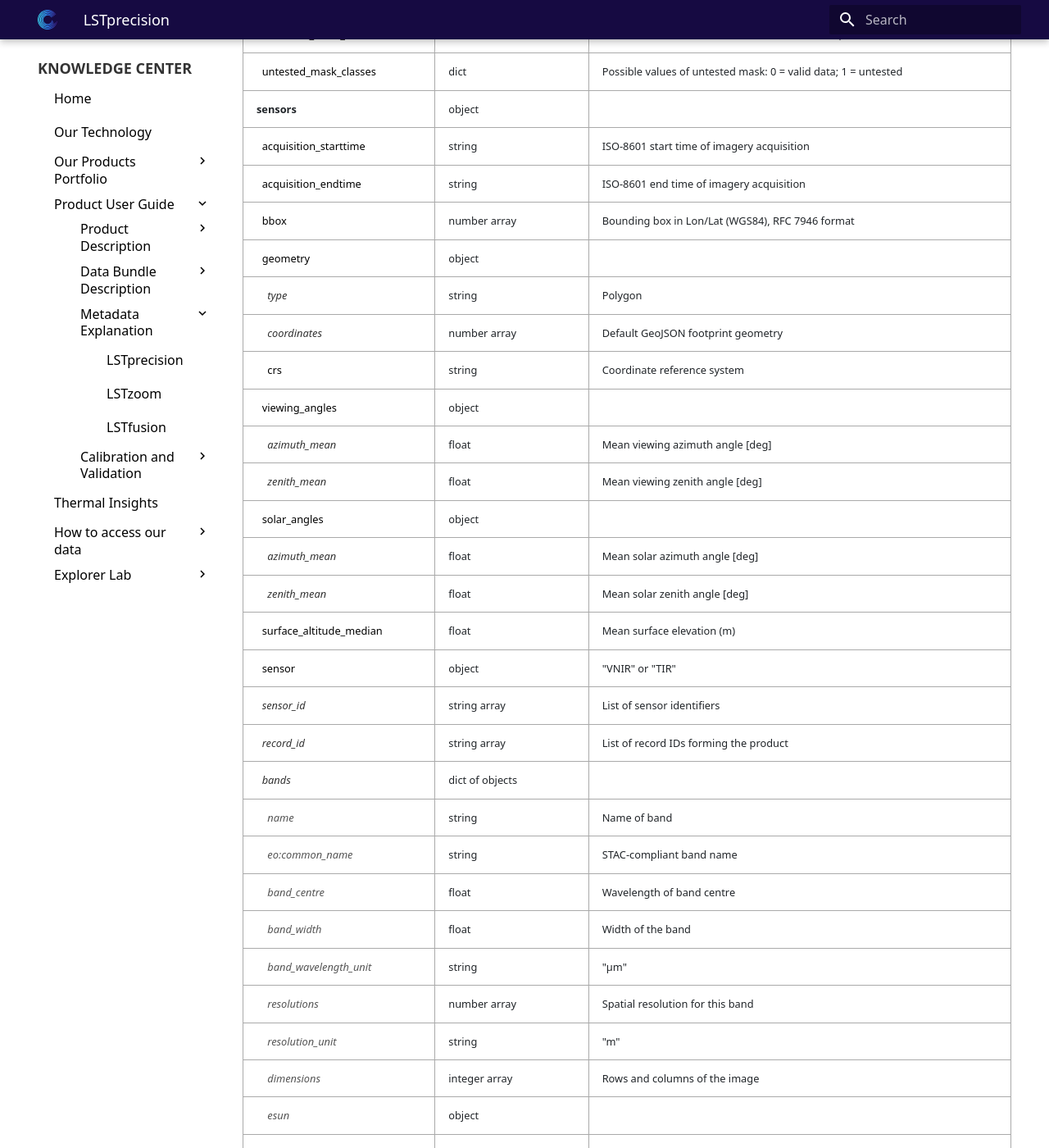
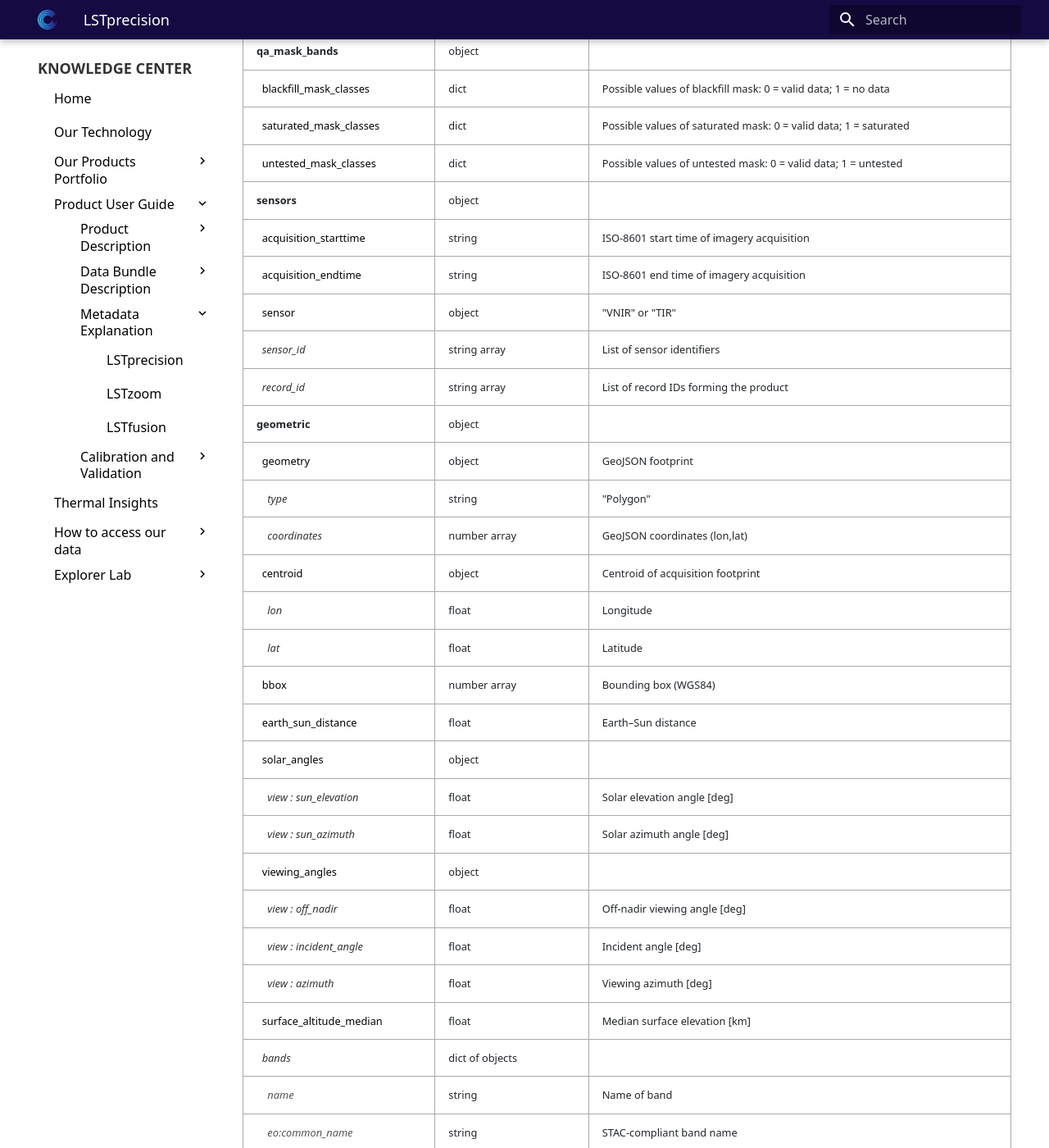
Before and after one commit to constellr/product-lst, an MkDocs documentation site: the page built from docs/LST-precision-metadata.md, in a window 1280 px wide and 1400 px high, scrolled down 1399 px. Shown: the whole window at 82% size. Built offline with MkDocs 1.6.1 and Material for MkDocs 9.7.7, drawn with Linux system fonts in a browser that asks for light colours; the version menu is left out; some of the changed text lies outside the part shown.

Commit message:
Metadata changes for LSTprecision

```diff
--- a/docs/LST-precision-metadata.md
+++ b/docs/LST-precision-metadata.md
@@ -1,4 +1,5 @@
 # LSTprecision Metadata
+
 
 This page describes the metadata file used for L2A products.
 
@@ -28,6 +29,9 @@
   </tr>
 
   <!-- product-level keys -->
+  <tr><td class="level-1">aoi_cloud_cover</td><td>float</td><td>AOI cloud cover percentage</td></tr>
+  <tr><td class="level-1">day_flag</td><td>bool</td><td>True if daytime acquisition</td></tr>
+  <tr><td class="level-1">cloud_cover_computed</td><td>bool</td><td>Indicates if cloud cover was computed</td></tr>
   <tr><td class="level-1">product_id</td><td>string</td><td>The name of this product</td></tr>
   <tr><td class="level-1">platform</td><td>string</td><td>The name of the spacecraft (e.g. SBA01)</td></tr>
   <tr><td class="level-1">product_type</td><td>string</td><td>"L2"</td></tr>
@@ -35,7 +39,7 @@
   <tr><td class="level-1">processing_scenario</td><td>string</td><td>"NRT" or "RPR"</td></tr>
   <tr><td class="level-1">acquisition_id</td><td>string</td><td>Location and time of acquisition</td></tr>
   <tr><td class="level-1">acquisition_datetime</td><td>string</td><td>Date and time of the acquisition, ISO 8601 format at UTC time</td></tr>
-  <tr><td class="level-1">processing_time</td><td>string</td><td>ISO-8601 string indicating start time of imagery processing</td></tr>
+  <tr><td class="level-1">processing_time</td><td>string</td><td>Processing start time in ISO 8601 UTC format (e.g. 2026-01-14T14:12:48.694957Z)</td></tr>
   <tr><td class="level-1">parent_product_key</td><td>string</td><td> </td></tr>
   <tr><td class="level-1">link</td><td>string</td><td><a href= "https://constellr.github.io/product-lst/Technical-specification/"> URL with complementary documentation and data access info</a></td></tr>
   <tr><td class="level-1">source</td><td>string</td><td>"constellr"</td></tr>
@@ -43,20 +47,20 @@
   <tr><td class="level-1">atmospheric_data_source</td><td>string</td><td>"ERA5" or "CAMS_forecast"</td></tr>
   <tr><td class="level-1">elevation_data_source</td><td>string</td><td>DEM used for geometric/topographic correction (usually "COPERNICUS GLO30")</td></tr>
   <tr><td class="level-1">aerosol_model</td><td>string</td><td>"RURAL"</td></tr>
-  <tr><td class="level-1">earth_sun_distance</td><td>float</td><td>Earth–Sun distance for irradiance correction factors</td></tr>
+
   <tr><td class="level-1">thick_cloud_percentage</td><td>float</td><td>Percentage of pixels covered by thick clouds</td></tr>
   <tr><td class="level-1">thin_cloud_percentage</td><td>float</td><td>Percentage of pixels covered by thin clouds</td></tr>
   <tr><td class="level-1">cloud_shadow_percentage</td><td>float</td><td>Percentage of pixels affected by cloud shadows</td></tr>
 
   <!-- mask_arrays -->
-  <tr><td class="level-1">scl_masks_bands</td><td>object</td><td></td></tr>
+  <tr><td class="level-1">scl_mask_bands</td><td>object</td><td></td></tr>
   <tr><td class="level-2">&nbsp;&nbsp;cloud_mask_classes</td><td>dict</td><td>Possible values of cloud mask: 0 = clear; 1 = thick; 2 = thin; 3 = shadow </td></tr>
   <tr><td class="level-2">&nbsp;&nbsp;castshadow_mask_classes</td><td>dict</td><td>Possible values of cast-shadow mask: 0 = clear; 1 = castshadow</td></tr>
   <tr><td class="level-2">&nbsp;&nbsp;landwater_mask_classes</td><td>dict</td><td>Possible values of land/water mask: 0 = land; 1 = water</td></tr>
   <tr><td class="level-2">&nbsp;&nbsp;static_landwater_mask_classes</td><td>dict</td><td>Possible values of land/water mask: 0 = land; 1 = water</td></tr>
 
   <!-- qa mask arrays -->
-  <tr><td class="level-1">qa_masks_bands</td><td>object</td><td></td></tr>
+  <tr><td class="level-1">qa_mask_bands</td><td>object</td><td></td></tr>
   <tr><td class="level-2">&nbsp;&nbsp;blackfill_mask_classes</td><td>dict</td><td>Possible values of blackfill mask: 0 = valid data; 1 = no data </td></tr>
   <tr><td class="level-2">&nbsp;&nbsp;saturated_mask_classes</td><td>dict</td><td>Possible values of saturated mask: 0 = valid data; 1 = saturated </td></tr>
   <tr><td class="level-2">&nbsp;&nbsp;untested_mask_classes</td><td>dict</td><td>Possible values of untested mask: 0 = valid data; 1 = untested </td></tr>
@@ -65,21 +69,36 @@
   <tr><td class="level-1">sensors</td><td>object</td><td></td></tr>
   <tr><td class="level-2">&nbsp;&nbsp;acquisition_starttime</td><td>string</td><td>ISO-8601 start time of imagery acquisition</td></tr>
   <tr><td class="level-2">&nbsp;&nbsp;acquisition_endtime</td><td>string</td><td>ISO-8601 end time of imagery acquisition</td></tr>
-  <tr><td class="level-2">&nbsp;&nbsp;bbox</td><td>number array</td><td>Bounding box in Lon/Lat (WGS84), RFC 7946 format</td></tr>
-  <tr><td class="level-2">&nbsp;&nbsp;geometry</td><td>object</td><td></td></tr>
-  <tr><td class="level-3">&nbsp;&nbsp;&nbsp;&nbsp;type</td><td>string</td><td>Polygon</td></tr>
-  <tr><td class="level-3">&nbsp;&nbsp;&nbsp;&nbsp;coordinates</td><td>number array</td><td>Default GeoJSON footprint geometry</td></tr>
-  <tr><td class="level-2">&nbsp;&nbsp;&nbsp;&nbsp;crs</td><td>string</td><td>Coordinate reference system</td></tr>
-  <tr><td class="level-2">&nbsp;&nbsp;viewing_angles</td><td>object</td><td></td></tr>
-  <tr><td class="level-3">&nbsp;&nbsp;&nbsp;&nbsp;azimuth_mean</td><td>float</td><td>Mean viewing azimuth angle [deg]</td></tr>
-  <tr><td class="level-3">&nbsp;&nbsp;&nbsp;&nbsp;zenith_mean</td><td>float</td><td>Mean viewing zenith angle [deg]</td></tr>
-  <tr><td class="level-2">&nbsp;&nbsp;solar_angles</td><td>object</td><td></td></tr>
-  <tr><td class="level-3">&nbsp;&nbsp;&nbsp;&nbsp;azimuth_mean</td><td>float</td><td>Mean solar azimuth angle [deg]</td></tr>
-  <tr><td class="level-3">&nbsp;&nbsp;&nbsp;&nbsp;zenith_mean</td><td>float</td><td>Mean solar zenith angle [deg]</td></tr>
-  <tr><td class="level-2">&nbsp;&nbsp;surface_altitude_median</td><td>float</td><td>Mean surface elevation (m)</td></tr>
   <tr><td class="level-2">&nbsp;&nbsp;sensor</td><td>object</td><td>"VNIR" or "TIR"</td></tr>
   <tr><td class="level-3">&nbsp;&nbsp;sensor_id</td><td>string array</td><td>List of sensor identifiers</td></tr>
   <tr><td class="level-3">&nbsp;&nbsp;record_id</td><td>string array</td><td>List of record IDs forming the product</td></tr>
+
+  <!-- geometric -->
+<tr><td class="level-1">geometric</td><td>object</td><td></td></tr>
+
+<tr><td class="level-2">&nbsp;&nbsp;geometry</td><td>object</td><td>GeoJSON footprint</td></tr>
+<tr><td class="level-3">&nbsp;&nbsp;&nbsp;&nbsp;type</td><td>string</td><td>"Polygon"</td></tr>
+<tr><td class="level-3">&nbsp;&nbsp;&nbsp;&nbsp;coordinates</td><td>number array</td><td>GeoJSON coordinates (lon,lat)</td></tr>
+
+<tr><td class="level-2">&nbsp;&nbsp;centroid</td><td>object</td><td>Centroid of acquisition footprint</td></tr>
+<tr><td class="level-3">&nbsp;&nbsp;&nbsp;&nbsp;lon</td><td>float</td><td>Longitude</td></tr>
+<tr><td class="level-3">&nbsp;&nbsp;&nbsp;&nbsp;lat</td><td>float</td><td>Latitude</td></tr>
+
+<tr><td class="level-2">&nbsp;&nbsp;bbox</td><td>number array</td><td>Bounding box (WGS84)</td></tr>
+<tr><td class="level-2">&nbsp;&nbsp;earth_sun_distance</td><td>float</td><td>Earth–Sun distance</td></tr>
+
+<tr><td class="level-2">&nbsp;&nbsp;solar_angles</td><td>object</td><td></td></tr>
+<tr><td class="level-3">&nbsp;&nbsp;&nbsp;&nbsp;view : sun_elevation</td><td>float</td><td>Solar elevation angle [deg]</td></tr>
+<tr><td class="level-3">&nbsp;&nbsp;&nbsp;&nbsp;view : sun_azimuth</td><td>float</td><td>Solar azimuth angle [deg]</td></tr>
+
+<tr><td class="level-2">&nbsp;&nbsp;viewing_angles</td><td>object</td><td></td></tr>
+<tr><td class="level-3">&nbsp;&nbsp;&nbsp;&nbsp;view : off_nadir</td><td>float</td><td>Off-nadir viewing angle [deg]</td></tr>
+<tr><td class="level-3">&nbsp;&nbsp;&nbsp;&nbsp;view : incident_angle</td><td>float</td><td>Incident angle [deg]</td></tr>
+<tr><td class="level-3">&nbsp;&nbsp;&nbsp;&nbsp;view : azimuth</td><td>float</td><td>Viewing azimuth [deg]</td></tr>
+
+<tr><td class="level-2">&nbsp;&nbsp;surface_altitude_median</td><td>float</td><td>Median surface elevation [km]</td></tr>
+
+
 
   <!-- bands -->
   <tr><td class="level-3">&nbsp;&nbsp;bands</td><td>dict of objects</td><td></td></tr>
@@ -87,9 +106,9 @@
   <tr><td class="level-4">&nbsp;&nbsp;&nbsp;&nbsp;eo:common_name</td><td>string</td><td>STAC-compliant band name</td></tr>
   <tr><td class="level-4">&nbsp;&nbsp;&nbsp;&nbsp;band_centre</td><td>float</td><td>Wavelength of band centre</td></tr>
   <tr><td class="level-4">&nbsp;&nbsp;&nbsp;&nbsp;band_width</td><td>float</td><td>Width of the band</td></tr>
-  <tr><td class="level-4">&nbsp;&nbsp;&nbsp;&nbsp;band_wavelength_unit</td><td>string</td><td>"µm"</td></tr>
+  <tr><td class="level-4">&nbsp;&nbsp;&nbsp;&nbsp;band_wavelength_unit</td><td>string</td><td>µm</td></tr>
   <tr><td class="level-4">&nbsp;&nbsp;&nbsp;&nbsp;resolutions</td><td>number array</td><td>Spatial resolution for this band</td></tr>
-  <tr><td class="level-4">&nbsp;&nbsp;&nbsp;&nbsp;resolution_unit</td><td>string</td><td>"m"</td></tr>
+  <tr><td class="level-4">&nbsp;&nbsp;&nbsp;&nbsp;resolution_unit</td><td>string</td><td>m</td></tr>
   <tr><td class="level-4">&nbsp;&nbsp;&nbsp;&nbsp;dimensions</td><td>integer array</td><td>Rows and columns of the image</td></tr>
 
   <!-- esun -->
@@ -113,35 +132,35 @@
   <tr><td class="level-2">&nbsp;&nbsp;VNIR</td><td>object</td><td></td></tr>
   <tr><td class="level-3">&nbsp;&nbsp;&nbsp;&nbsp;sensor_id</td><td>string array</td><td>List of sensor identifiers</td></tr>
   <tr><td class="level-3">&nbsp;&nbsp;&nbsp;&nbsp;TCO3</td><td>float</td><td>Total ozone column (DU)</td></tr>
-  <tr><td class="level-3">&nbsp;&nbsp;&nbsp;&nbsp;TCO3_unit</td><td>string</td><td>"Dobson Unit"</td></tr>
+  <tr><td class="level-3">&nbsp;&nbsp;&nbsp;&nbsp;TCO3_unit</td><td>string</td><td>Dobson Unit</td></tr>
   <tr><td class="level-3">&nbsp;&nbsp;&nbsp;&nbsp;TCO3_source</td><td>string</td><td>"CAMS_fc" / "ERA5"</td></tr>
 
   <!-- AOT -->
   <tr><td class="level-3">&nbsp;&nbsp;&nbsp;&nbsp;AOT</td><td>object</td><td></td></tr>
   <tr><td class="level-4">&nbsp;&nbsp;&nbsp;&nbsp;&nbsp;&nbsp;AOT_median</td><td>float</td><td>Median AOT value used to retrieve SRs</td></tr>
-  <tr><td class="level-4">&nbsp;&nbsp;&nbsp;&nbsp;&nbsp;&nbsp;AOT_unit</td><td>string</td><td>"1"</td></tr>
   <tr><td class="level-4">&nbsp;&nbsp;&nbsp;&nbsp;&nbsp;&nbsp;AOT_source</td><td>string</td><td>Source ("constellr_DDV" or "CAMS_fc")</td></tr>
   <tr><td class="level-4">&nbsp;&nbsp;&nbsp;&nbsp;&nbsp;&nbsp;DDV_percentage</td><td>float</td><td>% of DDV(S) pixels (NA if source is "CAMS_fc")</td></tr>
-  <tr><td class="level-4">&nbsp;&nbsp;&nbsp;&nbsp;&nbsp;&nbsp;AOT_file_id</td><td>string</td><td>Filename of L2A AOT product (NA if "CAMS_fc")</td></tr>
+  <!-- <tr><td class="level-4">&nbsp;&nbsp;&nbsp;&nbsp;&nbsp;&nbsp;AOT_file_id</td><td>string</td><td>Filename of L2A AOT product (NA if "CAMS_fc")</td></tr>
   <tr><td class="level-4">&nbsp;&nbsp;&nbsp;&nbsp;&nbsp;&nbsp;AOT_type</td><td>string</td><td>"uint16"; NA if "CAMS_fc"</td></tr>
+   <tr><td class="level-4">&nbsp;&nbsp;&nbsp;&nbsp;&nbsp;&nbsp;AOT_unit</td><td>string</td><td>"1"</td></tr>
   <tr><td class="level-4">&nbsp;&nbsp;&nbsp;&nbsp;&nbsp;&nbsp;AOT_offset</td><td>float</td><td>Offset to compute AOT from readings (AOT = DN × scale_factor + offset)</td></tr>
   <tr><td class="level-4">&nbsp;&nbsp;&nbsp;&nbsp;&nbsp;&nbsp;AOT_scale_factor</td><td>float</td><td>Scale factor to compute AOT from readings (AOT = DN × scale_factor + offset)</td></tr>
   <tr><td class="level-4">&nbsp;&nbsp;&nbsp;&nbsp;&nbsp;&nbsp;AOT_nodata</td><td>integer</td><td>Fill value</td></tr>
-  <tr><td class="level-4">&nbsp;&nbsp;&nbsp;&nbsp;&nbsp;&nbsp;AOT_format</td><td>string</td><td>"COG"; NA if "CAMS_fc"</td></tr>
+  <tr><td class="level-4">&nbsp;&nbsp;&nbsp;&nbsp;&nbsp;&nbsp;AOT_format</td><td>string</td><td>"COG"; NA if "CAMS_fc"</td></tr> -->
   <tr><td class="level-4">&nbsp;&nbsp;&nbsp;&nbsp;&nbsp;&nbsp;topographic_correction</td><td>bool</td><td>Topographic correction applied?</td></tr>
   <tr><td class="level-4">&nbsp;&nbsp;&nbsp;&nbsp;&nbsp;&nbsp;adjacency_correction</td><td>bool</td><td>Adjacency correction applied?</td></tr>
 
   <!-- TCWV -->
   <tr><td class="level-3">&nbsp;&nbsp;&nbsp;&nbsp;TCWV</td><td>object</td><td></td></tr>
   <tr><td class="level-4">&nbsp;&nbsp;&nbsp;&nbsp;&nbsp;&nbsp;TCWV_median</td><td>float</td><td>Median TCWV used to retrieve SRs</td></tr>
-  <tr><td class="level-4">&nbsp;&nbsp;&nbsp;&nbsp;&nbsp;&nbsp;TCWV_unit</td><td>string</td><td>"g/cm²"</td></tr>
   <tr><td class="level-4">&nbsp;&nbsp;&nbsp;&nbsp;&nbsp;&nbsp;TCWV_source</td><td>string</td><td>Source ("constellr"/"ERA5"/"CAMS_fc")</td></tr>
-  <tr><td class="level-4">&nbsp;&nbsp;&nbsp;&nbsp;&nbsp;&nbsp;TCWV_file_id</td><td>string</td><td>Filename (NA if "ERA5" or "CAMS_fc")</td></tr>
+  <!-- <tr><td class="level-4">&nbsp;&nbsp;&nbsp;&nbsp;&nbsp;&nbsp;TCWV_file_id</td><td>string</td><td>Filename (NA if "ERA5" or "CAMS_fc")</td></tr>
   <tr><td class="level-4">&nbsp;&nbsp;&nbsp;&nbsp;&nbsp;&nbsp;TCWV_type</td><td>string</td><td>"uint16"; NA if "ERA5" or "CAMS_fc"</td></tr>
+    <tr><td class="level-4">&nbsp;&nbsp;&nbsp;&nbsp;&nbsp;&nbsp;TCWV_unit</td><td>string</td><td>"g/cm²"</td></tr>
   <tr><td class="level-4">&nbsp;&nbsp;&nbsp;&nbsp;&nbsp;&nbsp;TCWV_offset</td><td>float</td><td>Offset to compute TCWV from readings (tcwv = DN × scale_factor + offset)</td></tr>
   <tr><td class="level-4">&nbsp;&nbsp;&nbsp;&nbsp;&nbsp;&nbsp;TCWV_scale_factor</td><td>float</td><td>Scale factor for TCWV from readings (tcwv = DN × scale_factor + offset); NA if "ERA5" or "CAMS_fc"</td></tr>
   <tr><td class="level-4">&nbsp;&nbsp;&nbsp;&nbsp;&nbsp;&nbsp;TCWV_nodata</td><td>integer</td><td>Fill value</td></tr>
-  <tr><td class="level-4">&nbsp;&nbsp;&nbsp;&nbsp;&nbsp;&nbsp;TCWV_format</td><td>string</td><td>"COG"; NA if "ERA5" or "CAMS_fc"</td></tr>
+  <tr><td class="level-4">&nbsp;&nbsp;&nbsp;&nbsp;&nbsp;&nbsp;TCWV_format</td><td>string</td><td>"COG"; NA if "ERA5" or "CAMS_fc"</td></tr> -->
   <tr><td class="level-4">&nbsp;&nbsp;&nbsp;&nbsp;&nbsp;&nbsp;topographic_correction</td><td>bool</td><td>Topographic correction applied?</td></tr>
   <tr><td class="level-4">&nbsp;&nbsp;&nbsp;&nbsp;&nbsp;&nbsp;adjacency_correction</td><td>bool</td><td>Adjacency correction applied?</td></tr>
 
@@ -149,12 +168,12 @@
   <tr><td class="level-3">&nbsp;&nbsp;&nbsp;&nbsp;SR</td><td>object</td><td></td></tr>
   <tr><td class="level-4">&nbsp;&nbsp;&nbsp;&nbsp;&nbsp;&nbsp;topographic_correction</td><td>bool</td><td>Topographic correction applied?</td></tr>
   <tr><td class="level-4">&nbsp;&nbsp;&nbsp;&nbsp;&nbsp;&nbsp;adjacency_correction</td><td>bool</td><td>Adjacency correction applied?</td></tr>
-  <tr><td class="level-4">&nbsp;&nbsp;&nbsp;&nbsp;&nbsp;&nbsp;SR_unit</td><td>string</td><td>"1"</td></tr>
+  <!-- <tr><td class="level-4">&nbsp;&nbsp;&nbsp;&nbsp;&nbsp;&nbsp;SR_unit</td><td>string</td><td>"1"</td></tr>
   <tr><td class="level-4">&nbsp;&nbsp;&nbsp;&nbsp;&nbsp;&nbsp;SR_type</td><td>string</td><td>"uint16"</td></tr>
   <tr><td class="level-4">&nbsp;&nbsp;&nbsp;&nbsp;&nbsp;&nbsp;SR_offset</td><td>float</td><td>Offset to compute SR from readings (SR = DN × scale_factor + offset)</td></tr>
   <tr><td class="level-4">&nbsp;&nbsp;&nbsp;&nbsp;&nbsp;&nbsp;SR_scale_factor</td><td>float</td><td>Scale factor to compute SR from readings (SR = DN × scale_factor + offset)</td></tr>
   <tr><td class="level-4">&nbsp;&nbsp;&nbsp;&nbsp;&nbsp;&nbsp;SR_nodata</td><td>integer</td><td>Fill value</td></tr>
-  <tr><td class="level-4">&nbsp;&nbsp;&nbsp;&nbsp;&nbsp;&nbsp;SR_format</td><td>string</td><td>"COG"</td></tr>
+  <tr><td class="level-4">&nbsp;&nbsp;&nbsp;&nbsp;&nbsp;&nbsp;SR_format</td><td>string</td><td>"COG"</td></tr> -->
 
   <!-- Bands -->
   <tr><td class="level-4">&nbsp;&nbsp;&nbsp;&nbsp;Bands</td><td>object</td><td></td></tr>
@@ -165,25 +184,25 @@
   <tr><td class="level-2">&nbsp;&nbsp;TIR</td><td>object</td><td></td></tr>
   <tr><td class="level-3">&nbsp;&nbsp;&nbsp;&nbsp;sensor_id</td><td>string array</td><td>List of sensor identifiers</td></tr>
   <tr><td class="level-3">&nbsp;&nbsp;&nbsp;&nbsp;TCO3</td><td>float</td><td>Total ozone column (DU)</td></tr>
-  <tr><td class="level-3">&nbsp;&nbsp;&nbsp;&nbsp;TCO3_unit</td><td>string</td><td>"Dobson Unit"</td></tr>
+  <tr><td class="level-3">&nbsp;&nbsp;&nbsp;&nbsp;TCO3_unit</td><td>string</td><td>Dobson Unit</td></tr>
   <tr><td class="level-3">&nbsp;&nbsp;&nbsp;&nbsp;TCO3_source</td><td>string</td><td>"CAMS_fc" / "ERA5"</td></tr>
   <tr><td class="level-3">&nbsp;&nbsp;&nbsp;&nbsp;AOT_median</td><td>float</td><td>Median AOT used to retrieve LSTs</td></tr>
-  <tr><td class="level-3">&nbsp;&nbsp;&nbsp;&nbsp;AOT_unit</td><td>string</td><td>"1"</td></tr>
+  <tr><td class="level-3">&nbsp;&nbsp;&nbsp;&nbsp;AOT_unit</td><td>string</td><td>1</td></tr>
   <tr><td class="level-3">&nbsp;&nbsp;&nbsp;&nbsp;AOT_source</td><td>string</td><td>"Fixed"/"constellr_DDV"/"CAMS_fc"</td></tr>
-  <tr><td class="level-3">&nbsp;&nbsp;&nbsp;&nbsp;AOT_file_id</td><td>string</td><td>Filename of L2A AOT product (NA if "CAMS_fc")</td></tr>
+  <!-- <tr><td class="level-3">&nbsp;&nbsp;&nbsp;&nbsp;AOT_file_id</td><td>string</td><td>Filename of L2A AOT product (NA if "CAMS_fc")</td></tr> -->
   <tr><td class="level-3">&nbsp;&nbsp;&nbsp;&nbsp;TCWV_median</td><td>float</td><td>Median TCWV used to retrieve LSTs</td></tr>
-  <tr><td class="level-3">&nbsp;&nbsp;&nbsp;&nbsp;TCWV_unit</td><td>string</td><td>"g/cm²"</td></tr>
+  <tr><td class="level-3">&nbsp;&nbsp;&nbsp;&nbsp;TCWV_unit</td><td>string</td><td>g/cm²</td></tr>
   <tr><td class="level-3">&nbsp;&nbsp;&nbsp;&nbsp;TCWV_source</td><td>string</td><td>"constellr"/"CAMS_fc"/"ERA5"</td></tr>
-  <tr><td class="level-3">&nbsp;&nbsp;&nbsp;&nbsp;TCWV_file_id</td><td>string</td><td>Filename of L2A TCWV product (NA if "ERA5" or "CAMS_fc")</td></tr>
+  <!-- <tr><td class="level-3">&nbsp;&nbsp;&nbsp;&nbsp;TCWV_file_id</td><td>string</td><td>Filename of L2A TCWV product (NA if "ERA5" or "CAMS_fc")</td></tr> -->
 
   <!-- ST -->
-  <tr><td class="level-3">&nbsp;&nbsp;&nbsp;&nbsp;ST</td><td>object</td><td></td></tr>
+  <!-- <tr><td class="level-3">&nbsp;&nbsp;&nbsp;&nbsp;ST</td><td>object</td><td></td></tr>
   <tr><td class="level-4">&nbsp;&nbsp;&nbsp;&nbsp;&nbsp;&nbsp;ST_type</td><td>string</td><td>"uint16"</td></tr>
   <tr><td class="level-4">&nbsp;&nbsp;&nbsp;&nbsp;&nbsp;&nbsp;ST_offset</td><td>float</td><td>Offset to compute ST from readings (st = DN × scale_factor + offset)</td></tr>
   <tr><td class="level-4">&nbsp;&nbsp;&nbsp;&nbsp;&nbsp;&nbsp;ST_scale_factor</td><td>float</td><td>Scale factor to compute ST from readings (st = DN × scale_factor + offset)</td></tr>
   <tr><td class="level-4">&nbsp;&nbsp;&nbsp;&nbsp;&nbsp;&nbsp;ST_unit</td><td>string</td><td>"K"</td></tr>
   <tr><td class="level-4">&nbsp;&nbsp;&nbsp;&nbsp;&nbsp;&nbsp;ST_nodata</td><td>integer</td><td>Fill in value</td></tr>
-  <tr><td class="level-4">&nbsp;&nbsp;&nbsp;&nbsp;&nbsp;&nbsp;ST_format</td><td>string</td><td>"COG"</td></tr>
+  <tr><td class="level-4">&nbsp;&nbsp;&nbsp;&nbsp;&nbsp;&nbsp;ST_format</td><td>string</td><td>"COG"</td></tr> -->
 
   <!-- EMIS -->
   <!-- <tr><td class="level-3">&nbsp;&nbsp;&nbsp;&nbsp;EMIS</td><td>object</td><td></td></tr>
```
